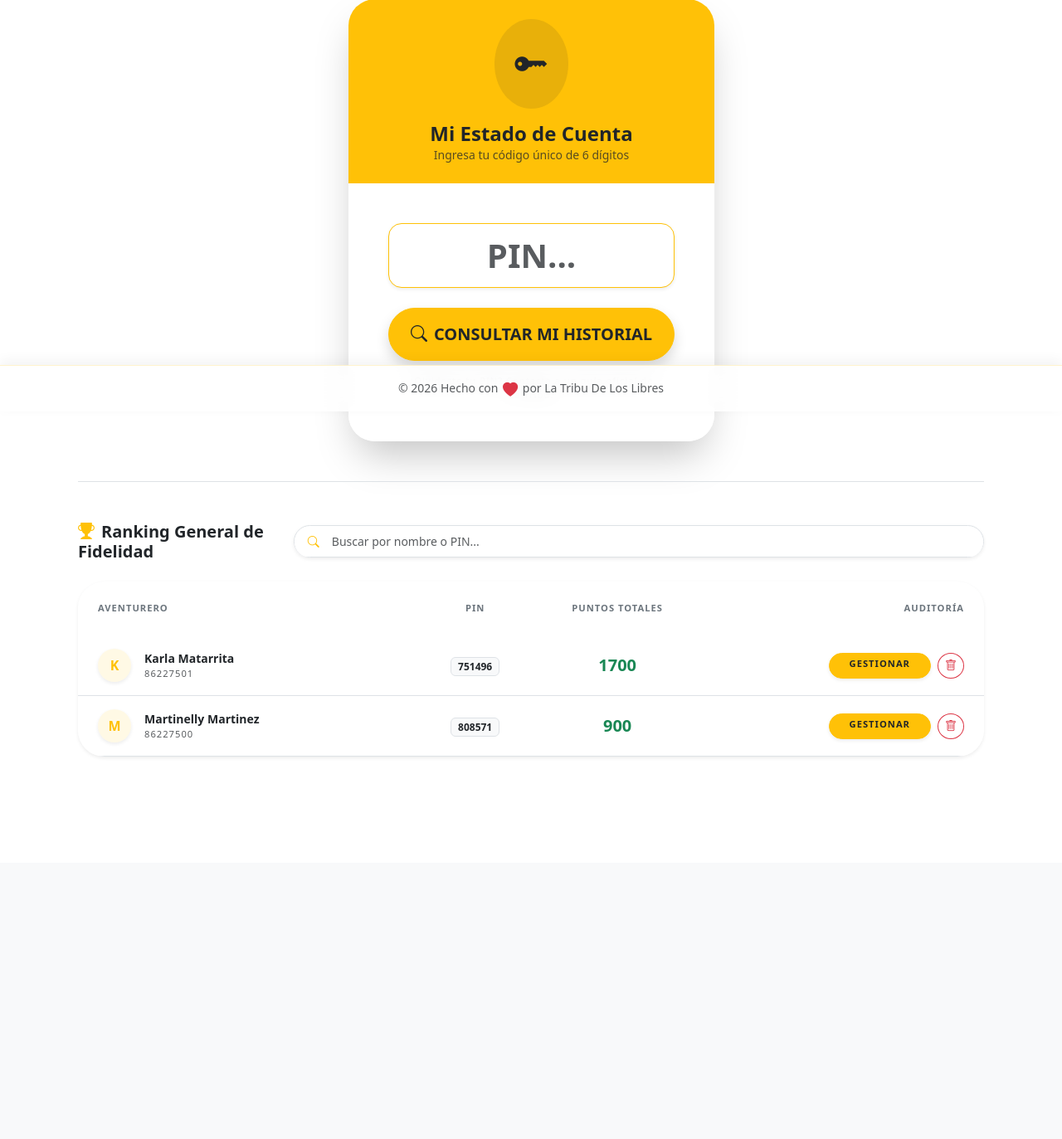
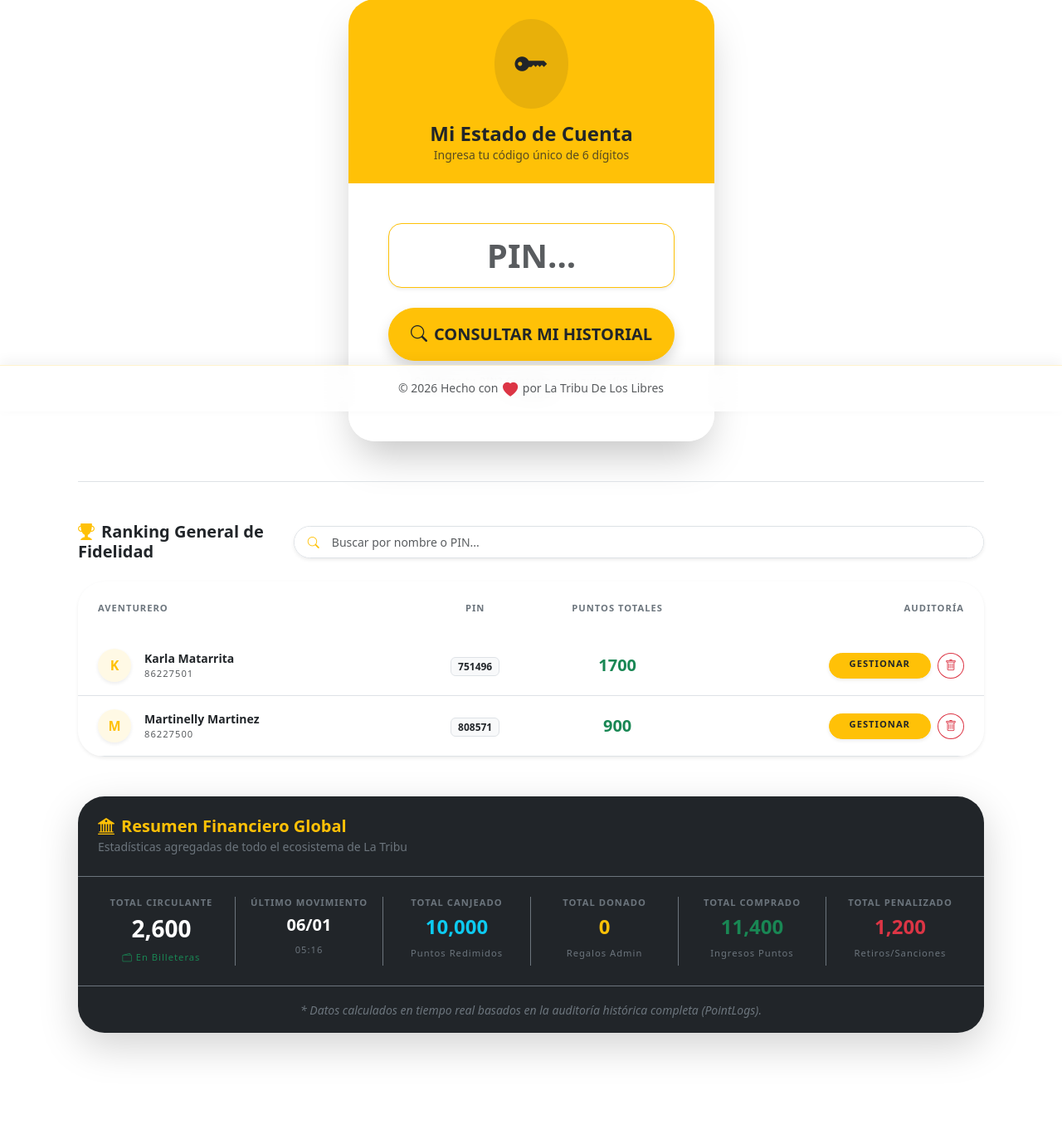
Before and after one commit to kerm1977/calendario, a Flask app: page /admin/puntos/ranking in a window 1280 px wide. Shown: the part 304-1677 px from the top of the page at 83% size. Before the commit the page ends 1216 px from the top, so only its background shows below. Run offline with Flask 3, Linux system fonts and the light colour scheme; a user stored in the database is signed in; data comes from the database, SQL or seed files in the repository; some libraries are stand-ins or nearby versions.

Commit message:
Adeministrador de puntos

```diff
--- a/puntos.py
+++ b/puntos.py
@@ -1,8 +1,8 @@
 from flask import Blueprint, render_template, redirect, url_for, flash, abort, request
 from flask_login import login_required, current_user
 from db import db, Member, PointLog, Booking, Event, AdminNotification
-from sqlalchemy import desc
-from datetime import datetime, date, timedelta # Importamos datetime y timedelta
+from sqlalchemy import desc, func # Agregamos func para sumas SQL
+from datetime import datetime, date, timedelta
 
 # Definición del Blueprint
 puntos_bp = Blueprint('puntos', __name__, url_prefix='/admin/puntos')
@@ -58,13 +58,52 @@ def historial_global():
         flash('Acceso restringido a líderes.', 'danger')
         return redirect(url_for('main.home'))
 
-    # Ordenar miembros por puntos totales descendente
+    # 1. Obtener miembros ordenados (Tu código original)
     members = Member.query.order_by(Member.puntos_totales.desc()).all()
+
+    # 2. CALCULAR ESTADÍSTICAS GLOBALES PARA EL RESUMEN FINAL
+
+    # A. Total Circulante (Suma de las billeteras de todos los usuarios)
+    total_circulante = db.session.query(func.sum(Member.puntos_totales)).scalar() or 0
+
+    # B. Última vez que se movieron puntos (Fecha más reciente en logs)
+    last_log = PointLog.query.order_by(PointLog.created_at.desc()).first()
+    ultima_actividad = last_log.created_at if last_log else None
+
+    # C. Puntos Canjeados (Suma de montos negativos donde type contiene 'Canje')
+    # Usamos abs() para mostrarlo en positivo visualmente
+    total_canjeado = db.session.query(func.sum(PointLog.amount)).filter(PointLog.transaction_type.like('%Canje%')).scalar() or 0
+    total_canjeado = abs(total_canjeado)
+
+    # D. Puntos Donados (Suma de montos positivos donde type contiene 'Donación')
+    total_donado = db.session.query(func.sum(PointLog.amount)).filter(PointLog.transaction_type.like('%Donación%')).scalar() or 0
+
+    # E. Puntos Comprados (Suma exacta de tipo 'Compra Puntos')
+    total_comprado = db.session.query(func.sum(PointLog.amount)).filter(PointLog.transaction_type == 'Compra Puntos').scalar() or 0
+
+    # F. Puntos Penalizados (Suma de 'Penalización' o 'Retiro')
+    # Buscamos tipos que contengan 'Penalización' o sean 'Retiro'
+    total_penalizado = db.session.query(func.sum(PointLog.amount)).filter(
+        (PointLog.transaction_type.like('%Penalización%')) |
+        (PointLog.transaction_type == 'Retiro')
+    ).scalar() or 0
+    total_penalizado = abs(total_penalizado)
+
+    # Empaquetamos los datos para enviarlos a la vista
+    global_stats = {
+        'total_circulante': total_circulante,
+        'ultima_actividad': ultima_actividad,
+        'total_canjeado': total_canjeado,
+        'total_donado': total_donado,
+        'total_comprado': total_comprado,
+        'total_penalizado': total_penalizado
+    }
 
     return render_template('puntos.html',
                          members=members,
                          selected_member=None,
-                         is_global_schedule=False)
+                         is_global_schedule=False,
+                         global_stats=global_stats) # Pasamos la nueva variable
 
 @puntos_bp.route('/cronograma')
 @login_required
--- a/templates/puntos.html
+++ b/templates/puntos.html
@@ -420,6 +420,75 @@
                         </div>
                     </div>
                 </div>
+
+                <!-- ============================================================== -->
+                <!-- NUEVO: RESUMEN FINANCIERO GLOBAL (AL FINAL DEL RANKING) -->
+                <!-- ============================================================== -->
+                {% if global_stats %}
+                <div class="card border-0 shadow-lg rounded-5 overflow-hidden mt-5 animate__animated animate__fadeInUp bg-dark text-white">
+                    <div class="card-header bg-transparent border-bottom border-secondary p-4">
+                        <h5 class="fw-bold mb-0 text-warning"><i class="bi bi-bank2 me-2"></i>Resumen Financiero Global</h5>
+                        <small class="text-secondary">Estadísticas agregadas de todo el ecosistema de La Tribu</small>
+                    </div>
+                    <div class="card-body p-4">
+                        <div class="row g-4 text-center">
+
+                            <!-- 1. TOTAL CIRCULANTE -->
+                            <div class="col-md-4 col-lg-2 border-end border-secondary">
+                                <h6 class="text-uppercase x-small text-secondary fw-bold mb-2">Total Circulante</h6>
+                                <h3 class="fw-bold text-white mb-1">{{ "{:,.0f}".format(global_stats.total_circulante) }}</h3>
+                                <small class="text-success x-small"><i class="bi bi-wallet2 me-1"></i>En Billeteras</small>
+                            </div>
+
+                            <!-- 2. ÚLTIMA ACTIVIDAD -->
+                            <div class="col-md-4 col-lg-2 border-end border-secondary">
+                                <h6 class="text-uppercase x-small text-secondary fw-bold mb-2">Último Movimiento</h6>
+                                {% if global_stats.ultima_actividad %}
+                                    <h5 class="fw-bold text-white mb-1">{{ global_stats.ultima_actividad.strftime('%d/%m') }}</h5>
+                                    <small class="text-secondary x-small">{{ global_stats.ultima_actividad.strftime('%H:%M') }}</small>
+                                {% else %}
+                                    <h5 class="fw-bold text-white mb-1">-</h5>
+                                {% endif %}
+                            </div>
+
+                            <!-- 3. CANJES -->
+                            <div class="col-md-4 col-lg-2 border-end border-secondary">
+                                <h6 class="text-uppercase x-small text-secondary fw-bold mb-2">Total Canjeado</h6>
+                                <h4 class="fw-bold text-info mb-1">{{ "{:,.0f}".format(global_stats.total_canjeado) }}</h4>
+                                <small class="text-secondary x-small">Puntos Redimidos</small>
+                            </div>
+
+                            <!-- 4. DONACIONES -->
+                            <div class="col-md-4 col-lg-2 border-end border-secondary">
+                                <h6 class="text-uppercase x-small text-secondary fw-bold mb-2">Total Donado</h6>
+                                <h4 class="fw-bold text-warning mb-1">{{ "{:,.0f}".format(global_stats.total_donado) }}</h4>
+                                <small class="text-secondary x-small">Regalos Admin</small>
+                            </div>
+
+                            <!-- 5. COMPRAS -->
+                            <div class="col-md-4 col-lg-2 border-end border-secondary">
+                                <h6 class="text-uppercase x-small text-secondary fw-bold mb-2">Total Comprado</h6>
+                                <h4 class="fw-bold text-success mb-1">{{ "{:,.0f}".format(global_stats.total_comprado) }}</h4>
+                                <small class="text-secondary x-small">Ingresos Puntos</small>
+                            </div>
+
+                            <!-- 6. PENALIZACIONES -->
+                            <div class="col-md-4 col-lg-2">
+                                <h6 class="text-uppercase x-small text-secondary fw-bold mb-2">Total Penalizado</h6>
+                                <h4 class="fw-bold text-danger mb-1">{{ "{:,.0f}".format(global_stats.total_penalizado) }}</h4>
+                                <small class="text-secondary x-small">Retiros/Sanciones</small>
+                            </div>
+
+                        </div>
+                    </div>
+                    <div class="card-footer bg-transparent border-top border-secondary p-3 text-center">
+                        <small class="text-secondary fst-italic">
+                            * Datos calculados en tiempo real basados en la auditoría histórica completa (PointLogs).
+                        </small>
+                    </div>
+                </div>
+                {% endif %}
+
             </div>
         {% endif %}
 
```
